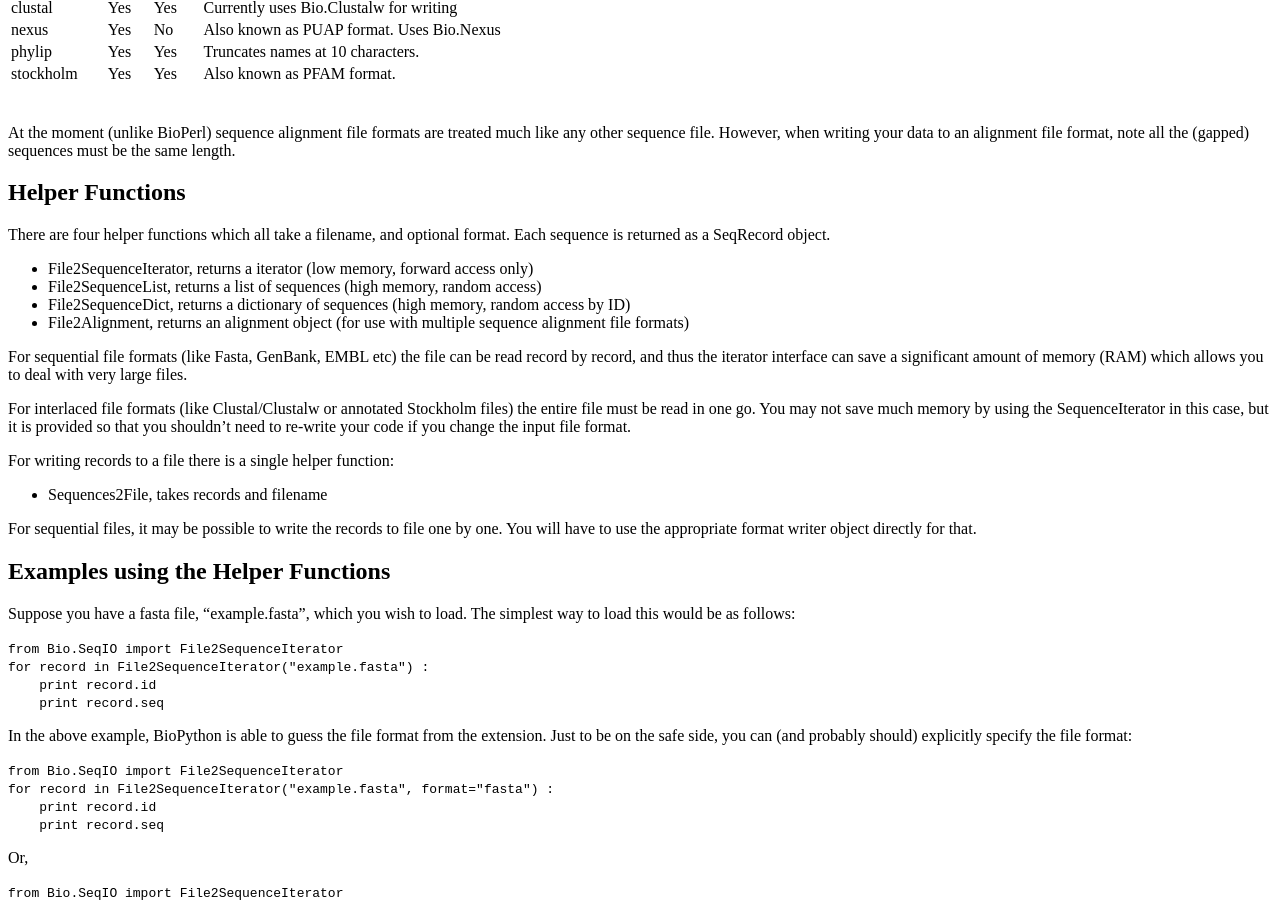
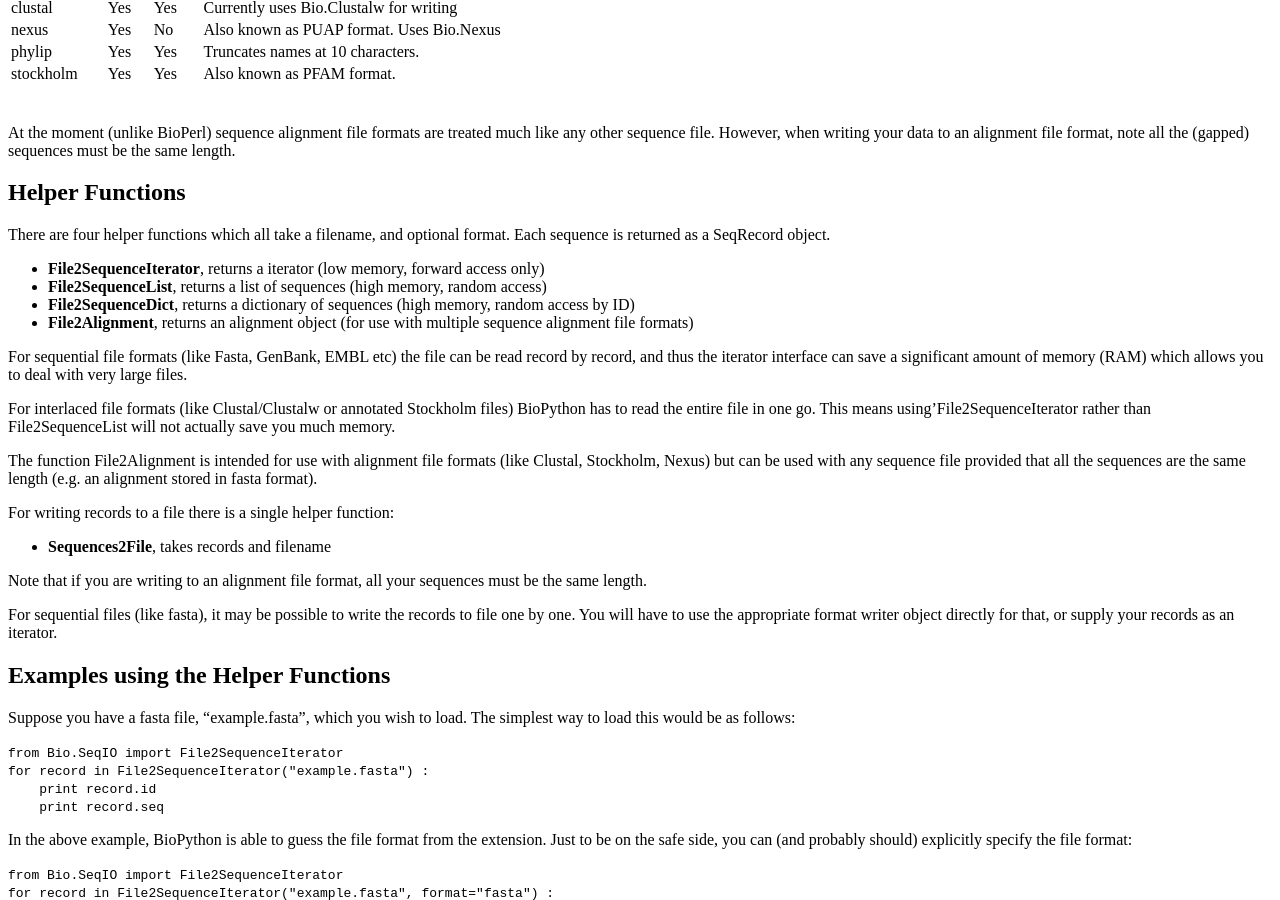
Before and after one commit to biopython/biopython.github.io, a Jekyll site: the page built from wiki/SeqIO.md, in a window 1280 px wide and 900 px high, scrolled down 560 px. Built offline with Jekyll 4.4.1, drawn with Linux system fonts in a browser that asks for light colours.

Commit message:
notes on alignment formats

```diff
--- a/wiki/SeqIO.md
+++ b/wiki/SeqIO.md
@@ -64,14 +64,14 @@ Helper Functions
 There are four helper functions which all take a filename, and optional
 format. Each sequence is returned as a SeqRecord object.
 
--   File2SequenceIterator, returns a iterator (low memory, forward
+-   **File2SequenceIterator**, returns a iterator (low memory, forward
     access only)
--   File2SequenceList, returns a list of sequences (high memory,
+-   **File2SequenceList**, returns a list of sequences (high memory,
     random access)
--   File2SequenceDict, returns a dictionary of sequences (high memory,
-    random access by ID)
--   File2Alignment, returns an alignment object (for use with multiple
-    sequence alignment file formats)
+-   **File2SequenceDict**, returns a dictionary of sequences (high
+    memory, random access by ID)
+-   **File2Alignment**, returns an alignment object (for use with
+    multiple sequence alignment file formats)
 
 For sequential file formats (like Fasta, GenBank, EMBL etc) the file can
 be read record by record, and thus the iterator interface can save a
@@ -79,18 +79,25 @@ significant amount of memory (RAM) which allows you to deal with very
 large files.
 
 For interlaced file formats (like Clustal/Clustalw or annotated
-Stockholm files) the entire file must be read in one go. You may not
-save much memory by using the SequenceIterator in this case, but it is
-provided so that you shouldn't need to re-write your code if you change
-the input file format.
+Stockholm files) BioPython has to read the entire file in one go. This
+means using'File2SequenceIterator rather than File2SequenceList will not
+actually save you much memory.
+
+The function File2Alignment is intended for use with alignment file
+formats (like Clustal, Stockholm, Nexus) but can be used with any
+sequence file provided that all the sequences are the same length (e.g.
+an alignment stored in fasta format).
 
 For writing records to a file there is a single helper function:
 
--   Sequences2File, takes records and filename
+-   **Sequences2File**, takes records and filename
 
-For sequential files, it may be possible to write the records to file
-one by one. You will have to use the appropriate format writer object
-directly for that.
+Note that if you are writing to an alignment file format, all your
+sequences must be the same length.
+
+For sequential files (like fasta), it may be possible to write the
+records to file one by one. You will have to use the appropriate format
+writer object directly for that, or supply your records as an iterator.
 
 Examples using the Helper Functions
 -----------------------------------
```
Also changed, not shown: 1 other file.
